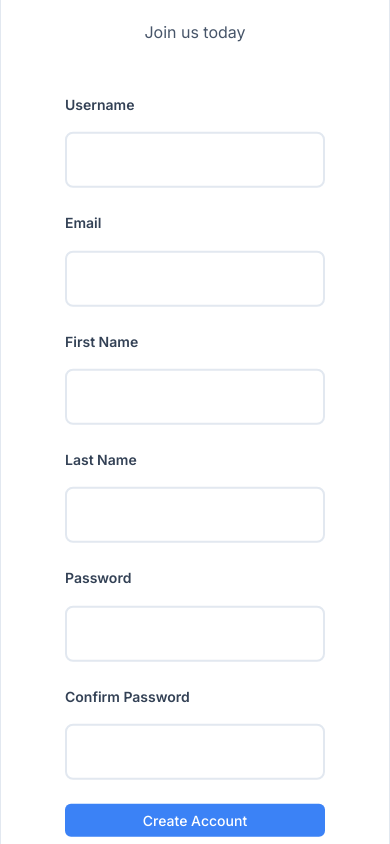
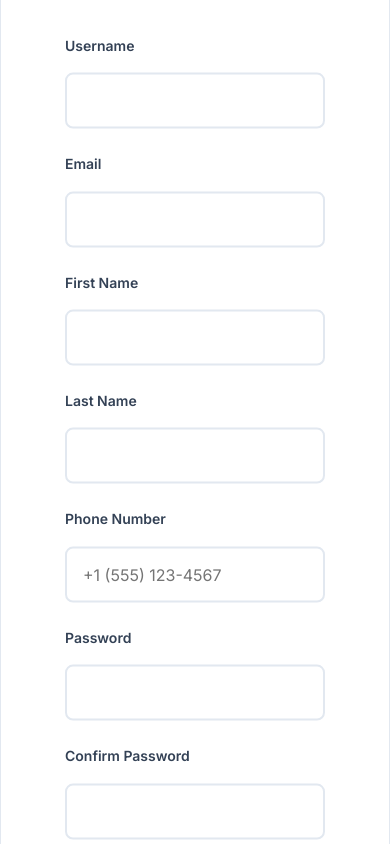
Before and after one commit to mightcoding/ISSAConnect, a React (Create React App) app in the folder frontend/: page /register in a window 390 px wide. Shown: the top 844 px of the page. Built offline with nearby package versions, Linux system fonts and the light colour scheme; no server answers.

Commit message:
Add phone number field to user registration and admin panel

```diff
--- a/frontend/src/components/Register.js
+++ b/frontend/src/components/Register.js
@@ -9,6 +9,7 @@ const Register = () => {
         email: '',
         first_name: '',
         last_name: '',
+        phone_number: '',
         password: '',
         password_confirm: ''
     });
@@ -51,6 +52,7 @@ const Register = () => {
             const errorMsg = error.response?.data?.password?.[0] ||
                 error.response?.data?.username?.[0] ||
                 error.response?.data?.email?.[0] ||
+                error.response?.data?.phone_number?.[0] ||
                 error.response?.data?.non_field_errors?.[0] ||
                 'Registration failed';
             setError(errorMsg);
@@ -116,6 +118,18 @@ const Register = () => {
                 </div>
 
                 <div className="form-group">
+                    <label className="form-label">Phone Number</label>
+                    <input
+                        type="tel"
+                        name="phone_number"
+                        className="form-input"
+                        value={formData.phone_number}
+                        onChange={handleChange}
+                        placeholder="+1 (555) 123-4567"
+                    />
+                </div>
+
+                <div className="form-group">
                     <label className="form-label">Password</label>
                     <input
                         type="password"
```
